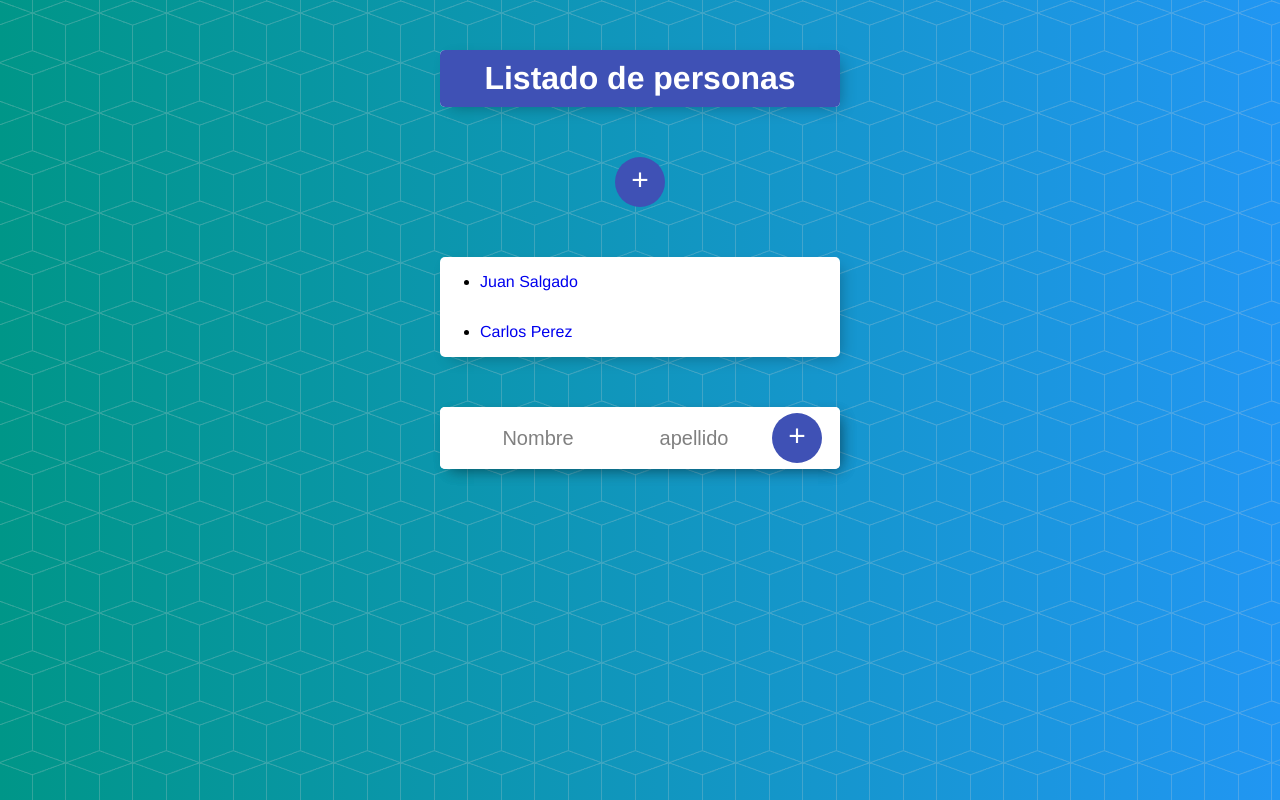
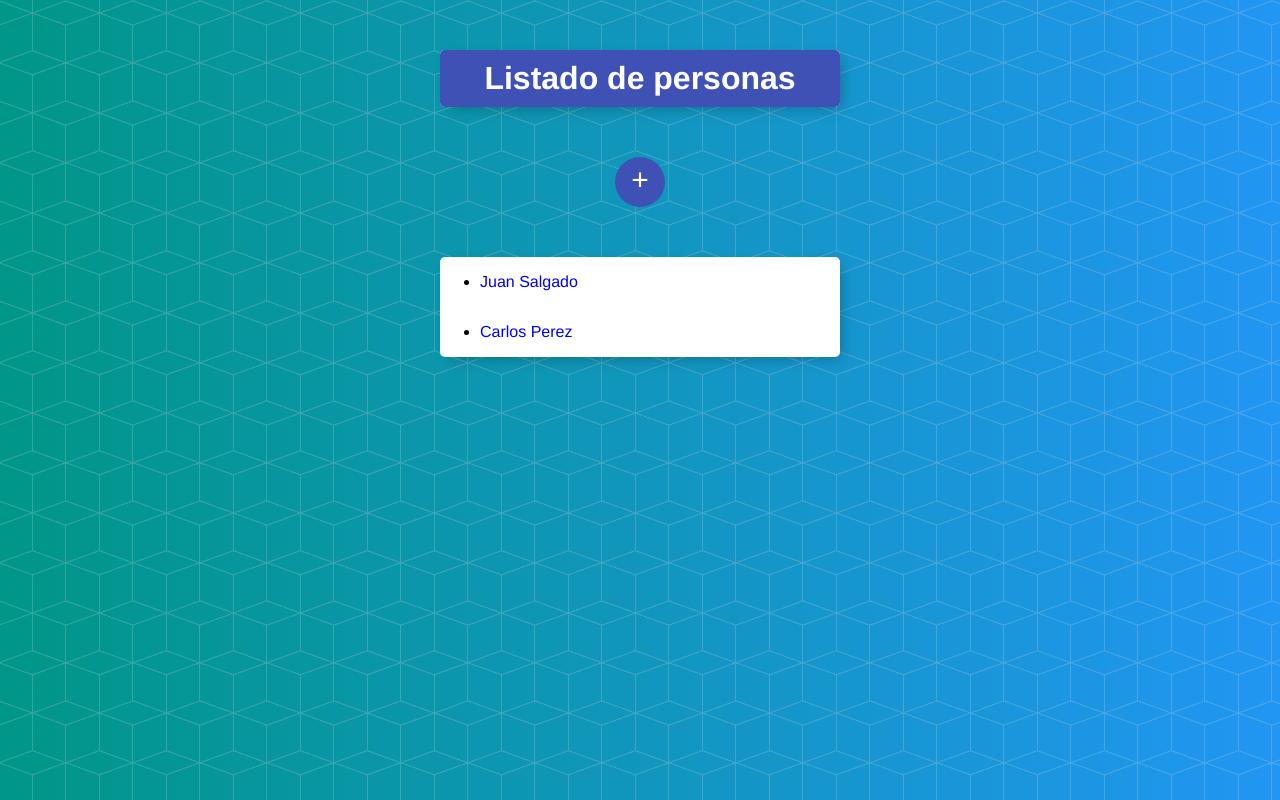
Before and after one commit to juanjo95/curso-angular_v12, an Angular app in the folder listado-personas/: page /personas in a window 1280 px wide. Shown: the top 800 px of the page. Built offline with nearby package versions, Linux system fonts and the light colour scheme.

Commit message:
Concepto Child Route (Rutas hijas) en app-routing-module.ts

```diff
--- a/listado-personas/src/app/personas/personas.component.html
+++ b/listado-personas/src/app/personas/personas.component.html
@@ -6,6 +6,4 @@
   <app-persona *ngFor="let personaElemento of personas; let i = index" [persona]="personaElemento" [indice]="i"></app-persona>
 </div>
 
-<div class="box">
-  <app-formulario></app-formulario>
-</div>
+<router-outlet></router-outlet>
```
Also changed, not shown: listado-personas/src/app/app-routing.module.ts (+4 -3 lines).
